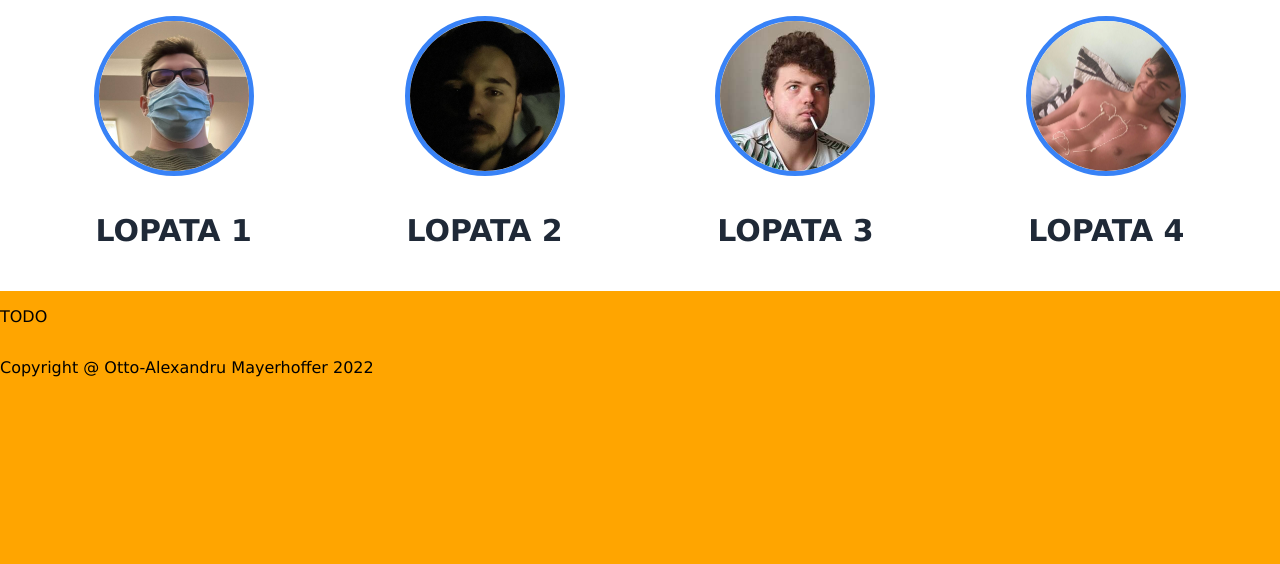
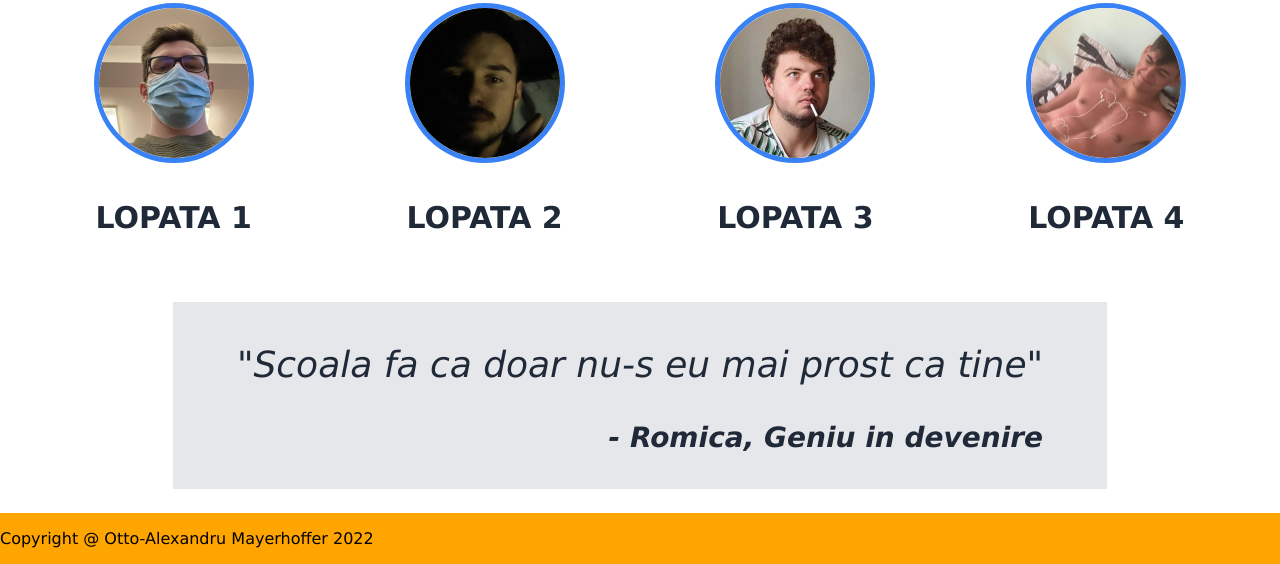
Before and after one commit to AlexMayerhoffer/landing-page, a plain HTML site: page index.html in a window 1280 px wide. Shown: the part 544-1108 px from the top of the page. Before the commit the page ends 937 px from the top, so only its background shows below. Drawn offline with Linux system fonts and the light colour scheme.

Commit message:
Add Quote css
Also modified some alignment from % to vh

```diff
--- a/index.html
+++ b/index.html
@@ -53,7 +53,10 @@
         </div>
 
         <div class="quote">
-            <p>TODO</p>
+            <div class="quote-square">
+                <p>"Scoala fa ca doar nu-s eu mai prost ca tine"</p>
+                <p id="quote-author">- Romica, Geniu in devenire</p>
+            </div>
         </div>
 
         <div class="donation">
--- a/styles.css
+++ b/styles.css
@@ -14,7 +14,7 @@ body {
 .header {
     background-color: #161d25;
     display: flex;
-    padding: 1% 15%;
+    padding: 1vh 15vh;
     align-items: center;
     justify-content: center;
     gap: 50%;
@@ -41,7 +41,7 @@ body {
 .welcome {
     background-color: #1f2937;
     display: flex;
-    padding: 2% 5%;
+    padding: 3vh 7vh;
     justify-content: center;
     gap: 5%;
     flex-wrap: wrap;
@@ -123,3 +123,31 @@ body {
     min-width: 300px;
     font-size: 30px;
 }
+
+.quote {
+    background-color: white;
+    display: flex;
+    align-items: center;
+    justify-content: center;
+    padding: 3vh 0px;
+}
+
+.quote-square {
+    background-color: #e5e7eb;
+    max-width: 80%;
+    padding: 0.5% 5%;
+}
+
+.quote-square p {
+    font-size: 36px;
+    font-weight: lighter;
+    font-style: italic;
+    color: #1f2937;
+}
+
+#quote-author {
+    color: #1f2937;
+    font-size: 28px;
+    font-weight: bold;
+    text-align: end;
+}
```
